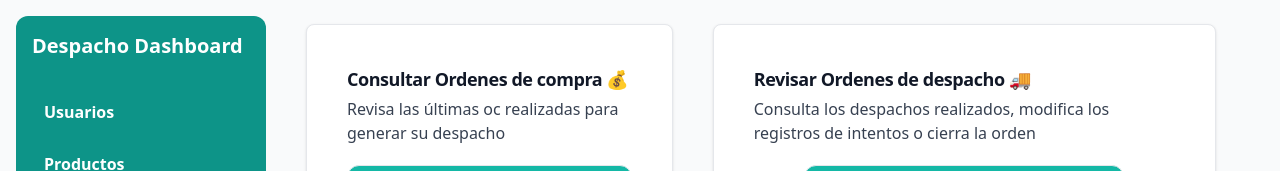
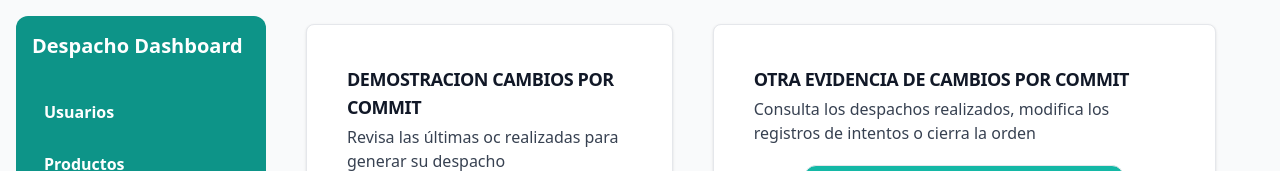
Before and after one commit to bak1-H/EVA2_FRONT, a React (Vite) app: page / in a window 1280 px wide. Shown: the top 171 px of the page. Built offline with nearby package versions, Linux system fonts and the light colour scheme.

Commit message:
test/evidencia

```diff
--- a/src/componentes/CrudAdmin/PruebaCards.jsx
+++ b/src/componentes/CrudAdmin/PruebaCards.jsx
@@ -11,7 +11,7 @@ export const PruebaCards = () => {
     <section>
       <div className="flex justify-center">
         <CardComponent
-          title="Consultar Ordenes de compra 💰"
+          title="DEMOSTRACION CAMBIOS POR COMMIT"
           description="Revisa las últimas oc realizadas para generar su despacho"
           buttonText="Consultar"
           onClick={() => {
@@ -20,7 +20,7 @@ export const PruebaCards = () => {
           }}
         />
         <CardComponent
-          title="Revisar Ordenes de despacho 🚚"
+          title="OTRA EVIDENCIA DE CAMBIOS POR COMMIT"
           description="Consulta los despachos realizados, modifica los registros de intentos o cierra la orden"
           buttonText="Consultar"
           onClick={() => {
```
Also changed, not shown: 1 other file (tests, documents, lock files or other folders).
